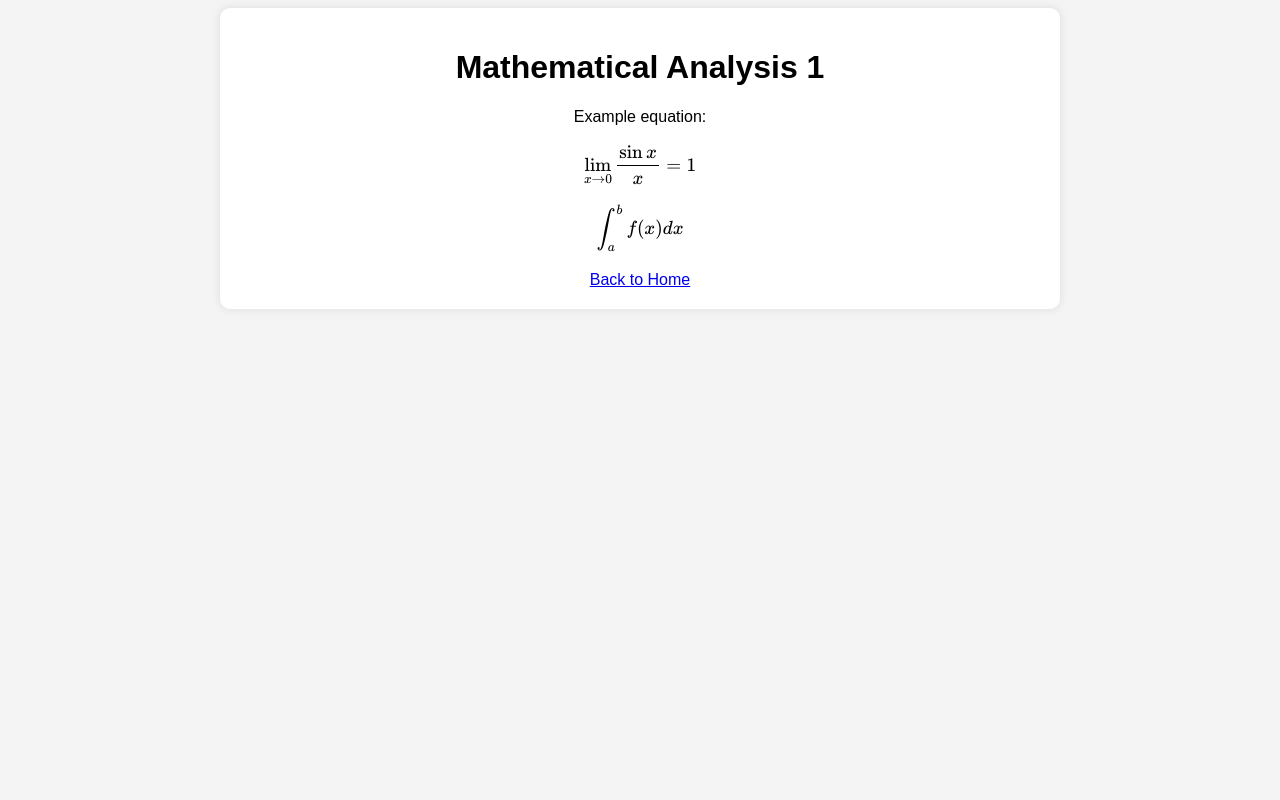
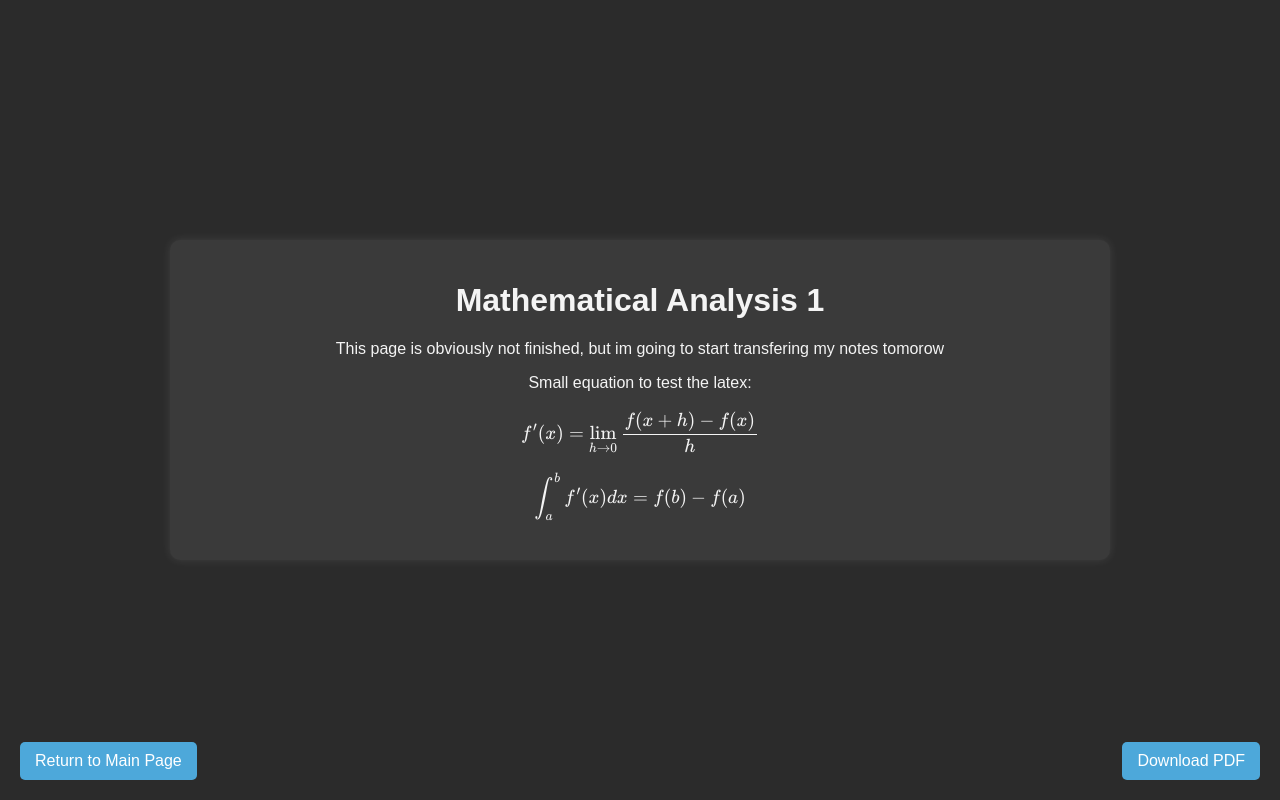
Before and after one commit to Sardiniangale/apunti, a plain HTML site: page mathematical_analysis_1.html in a window 1280 px wide. Drawn offline with nearby package versions, Linux system fonts and the light colour scheme; some packages are replaced by stand-ins of ours.

Commit message:
Reformated other pages
-Work on liniar algebra starts tomorow, wish me luck

```diff
--- a/mathematical_analysis_1.html
+++ b/mathematical_analysis_1.html
@@ -1,25 +1,30 @@
-<!-- Mathematical Analysis 1 Page -->
+
 <!DOCTYPE html>
 <html lang="en">
 <head>
     <meta charset="UTF-8">
     <meta name="viewport" content="width=device-width, initial-scale=1.0">
-    <title>Analisi 1(NEEDS REFORMATING)</title>
+    <title>Mathematical Analysis 1</title>
     <script type="text/javascript" async
       src="https://cdnjs.cloudflare.com/ajax/libs/mathjax/2.7.7/MathJax.js?config=TeX-MML-AM_CHTML">
     </script>
     <style>
-        body { font-family: Arial, sans-serif; text-align: center; background-color: #f4f4f4; }
-        .container { max-width: 800px; margin: auto; padding: 20px; background: white; border-radius: 10px; box-shadow: 0 0 10px rgba(0,0,0,0.1); }
+        body { font-family: Arial, sans-serif; background-color: #2b2b2b; color: #f4f4f4; display: flex; flex-direction: column; align-items: center; justify-content: center; height: 100vh; margin: 0; }
+        .container { width: 80%; max-width: 900px; background: #3a3a3a; padding: 20px; border-radius: 10px; box-shadow: 0 0 10px rgba(255,255,255,0.1); text-align: center; }
+        .button { position: fixed; bottom: 20px; right: 20px; background: #4DA8DA; color: white; padding: 10px 15px; border-radius: 5px; text-decoration: none; font-size: 16px; }
+        .button:hover { background: #3a92c4; }
+        .home-button { left: 20px; right: auto; }
     </style>
 </head>
 <body>
     <div class="container">
         <h1>Mathematical Analysis 1</h1>
-        <p>Example equation:</p>
-        <p>$$ \lim_{x \to 0} \frac{\sin x}{x} = 1 $$</p>
-        <p>$$ \int_{a}^{b} f(x)dx $$</p>
-        <a href="index.html">Back to Home</a>
+        <p>This page is obviously not finished, but im going to start transfering my notes tomorow</p>
+        <p>Small equation to test the latex:</p>
+        <p>$$ f'(x) = \lim_{h \to 0} \frac{f(x+h) - f(x)}{h} $$</p>
+        <p>$$ \int_a^b f'(x)dx = f(b) - f(a) $$</p>
     </div>
+    <a href="mathematical_analysis_1.pdf" class="button" download>Download PDF</a>
+    <a href="index.html" class="button home-button">Return to Main Page</a>
 </body>
 </html>
```
Also changed, not shown: linear_algebra.html (+12 -8 lines), physics_1.html (+11 -7 lines).
